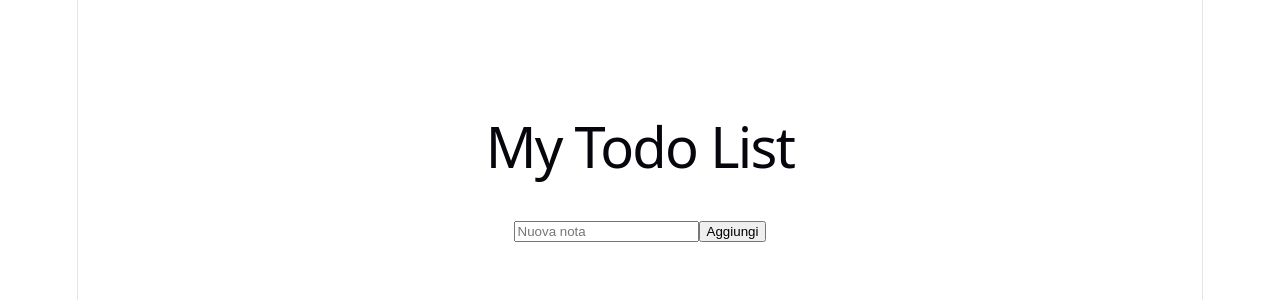
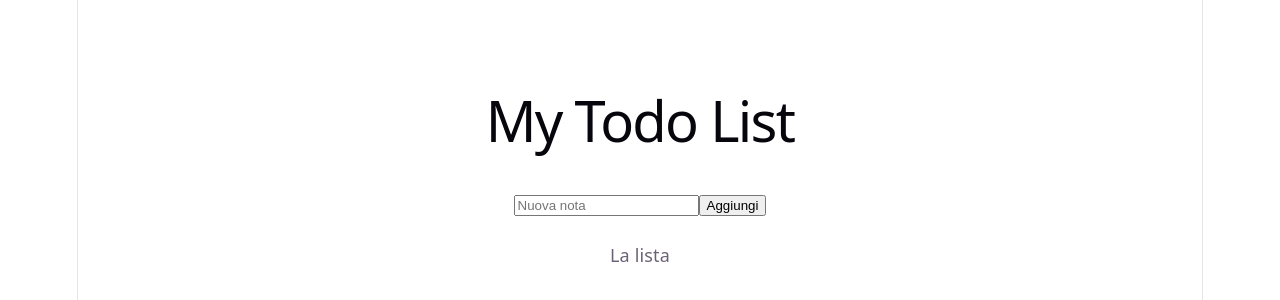
Before and after one commit to piedg/react-ts-todo-list, a React (Vite) app: page / in a window 1280 px wide. Shown: the part 198-498 px from the top of the page. Built offline with nearby package versions, Linux system fonts and the light colour scheme.

Commit message:
useNotesList + useNotes Context and Provider

```diff
--- a/src/App.tsx
+++ b/src/App.tsx
@@ -1,30 +1,20 @@
-import { useState } from 'react'
+import { NotesProvider } from './context/NotesContext'
 import { AddNoteInput } from './components/AddNoteInput'
 import { List } from './components/List'
-import type { Note } from './types/Note'
+
 import './App.css'
 
 function App() {
-  const [notes, setNotes] = useState<Array<Note>>([])
-
-  function addNote(note: Note) {
-    setNotes([...notes, note])
-  }
-
-  function removeNote(id: number) {
-    setNotes(notes.filter((note) => note.id !== id))
-  }
-
   return (
-    <>
+    <NotesProvider>
       <section id="center">
         <div>
           <h1>My Todo List</h1>
         </div>
-        <AddNoteInput onAddNote={addNote} />
-        <List notes={notes} onDeleteNote={removeNote} />
+        <AddNoteInput />
+        <List />
       </section>
-    </>
+    </NotesProvider>
   )
 }
 
--- a/src/components/AddNoteInput.tsx
+++ b/src/components/AddNoteInput.tsx
@@ -1,15 +1,12 @@
 import { useState } from "react"
-import type { Note } from "../types/Note"
+import { useNotes } from "../hooks/useNotesList"
 
-type AddNoteInputProps = {
-    onAddNote: (note: Note) => void
-}
-
-export function AddNoteInput(props: AddNoteInputProps) {
+export function AddNoteInput() {
     const [newNoteText, setNewNoteText] = useState("")
     const [noteId, setNoteId] = useState(0)
+    const { addNote } = useNotes()
 
-    function AddNote() {
+    function addNewNote() {
         if (!newNoteText.trim()) return
         let date: Date = new Date
 
@@ -17,7 +14,7 @@ export function AddNoteInput(props: AddNoteInputProps) {
         const formattedHour: string = date.getHours() + ":" + date.getMinutes()
         const formattedDateHour: string = formattedDate + ", " + formattedHour
 
-        props.onAddNote({ id: noteId, text: newNoteText, date: formattedDateHour })
+        addNote({ id: noteId, text: newNoteText, date: formattedDateHour })
         setNoteId(noteId + 1)
         setNewNoteText("")
     }
@@ -25,7 +22,7 @@ export function AddNoteInput(props: AddNoteInputProps) {
     return (
         <div>
             <input type='text' placeholder='Nuova nota' value={newNoteText} onChange={(e) => setNewNoteText(e.target.value)} />
-            <button onClick={() => AddNote()}>Aggiungi</button>
+            <button onClick={() => addNewNote()}>Aggiungi</button>
         </div>
     )
 }
--- a/src/components/List.tsx
+++ b/src/components/List.tsx
@@ -1,22 +1,19 @@
 import { ListElement } from "./ListElement"
-import type { Note } from "../types/Note"
+import { useNotes } from "../hooks/useNotesList"
 
-type ListProps = {
-    notes: Array<Note>,
-    onDeleteNote: (id: number) => void
-}
-
-export function List(params: ListProps) {
+export function List() {
+    const { removeNote, notes } = useNotes()
 
     return (
-        <ul>
-            {params.notes.map((note, i) => (
-                <ListElement key={i} note={note} onDeleteNote={params.onDeleteNote} />
-            ))}
-        </ul>
+        <>
+            <p>La lista</p>
+            <ul>
+                {notes.map((note, i) => (
+                    <ListElement key={i} note={note} onDeleteNote={removeNote} />
+                ))}
+            </ul>
+        </>
     )
 }
 
-// Context -> custom hook che gestisce stato della lista
-// Data ora creazione [X]
 // Search -> cercare le note per data / contenuto testo
--- /dev/null
+++ b/src/context/NotesContext.tsx
@@ -0,0 +1,21 @@
+import { createContext, type ReactNode } from "react";
+import type { Note } from "../types/Note";
+import { useNotesList } from "../hooks/useNotesList";
+
+export const NotesContext = createContext<NotesContextProps | null>(null)
+
+export type NotesContextProps = {
+    addNote: (note: Note) => void,
+    removeNote: (id: number) => void,
+    notes: Note[]
+}
+
+export function NotesProvider({ children }: { children: ReactNode }) {
+    let notes = useNotesList()
+
+    return (
+        <NotesContext value={notes}>
+            {children}
+        </NotesContext>
+    )
+}
--- /dev/null
+++ b/src/hooks/useNotesList.ts
@@ -0,0 +1,23 @@
+import { useState, useContext } from "react";
+import type { Note } from "../types/Note";
+import { NotesContext } from "../context/NotesContext";
+
+export function useNotesList() {
+    const [notes, setNotes] = useState<Note[]>([])
+
+    function addNote(note: Note) {
+        setNotes((prev) => [...prev, note])
+    }
+
+    function removeNote(id: number) {
+        setNotes(notes.filter((note) => note.id !== id))
+    }
+
+    return { addNote, removeNote, notes }
+}
+
+export function useNotes() {
+    const context = useContext(NotesContext)
+    if (!context) throw new Error("useNotes must be used within NotesProvider")
+    return context
+}
```
